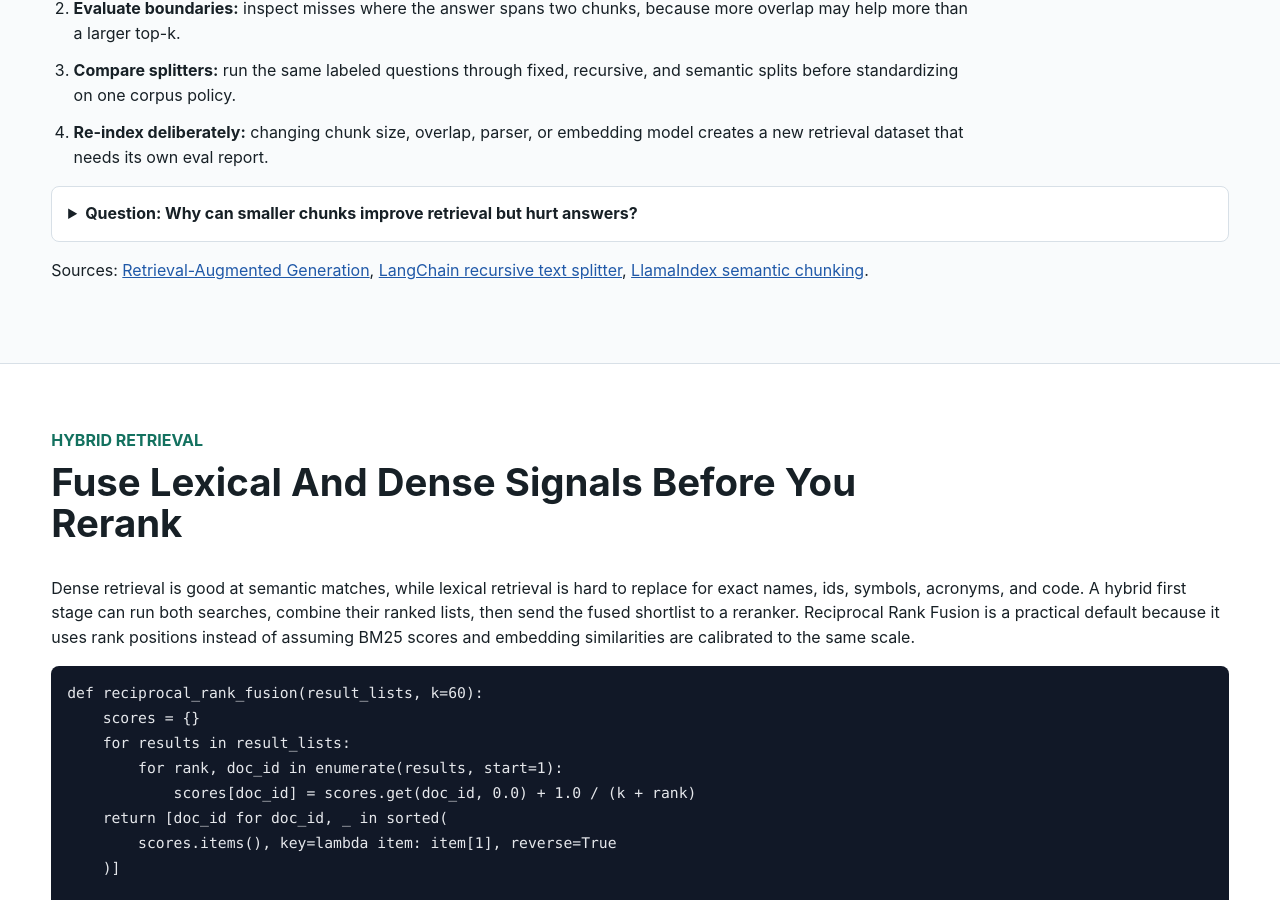
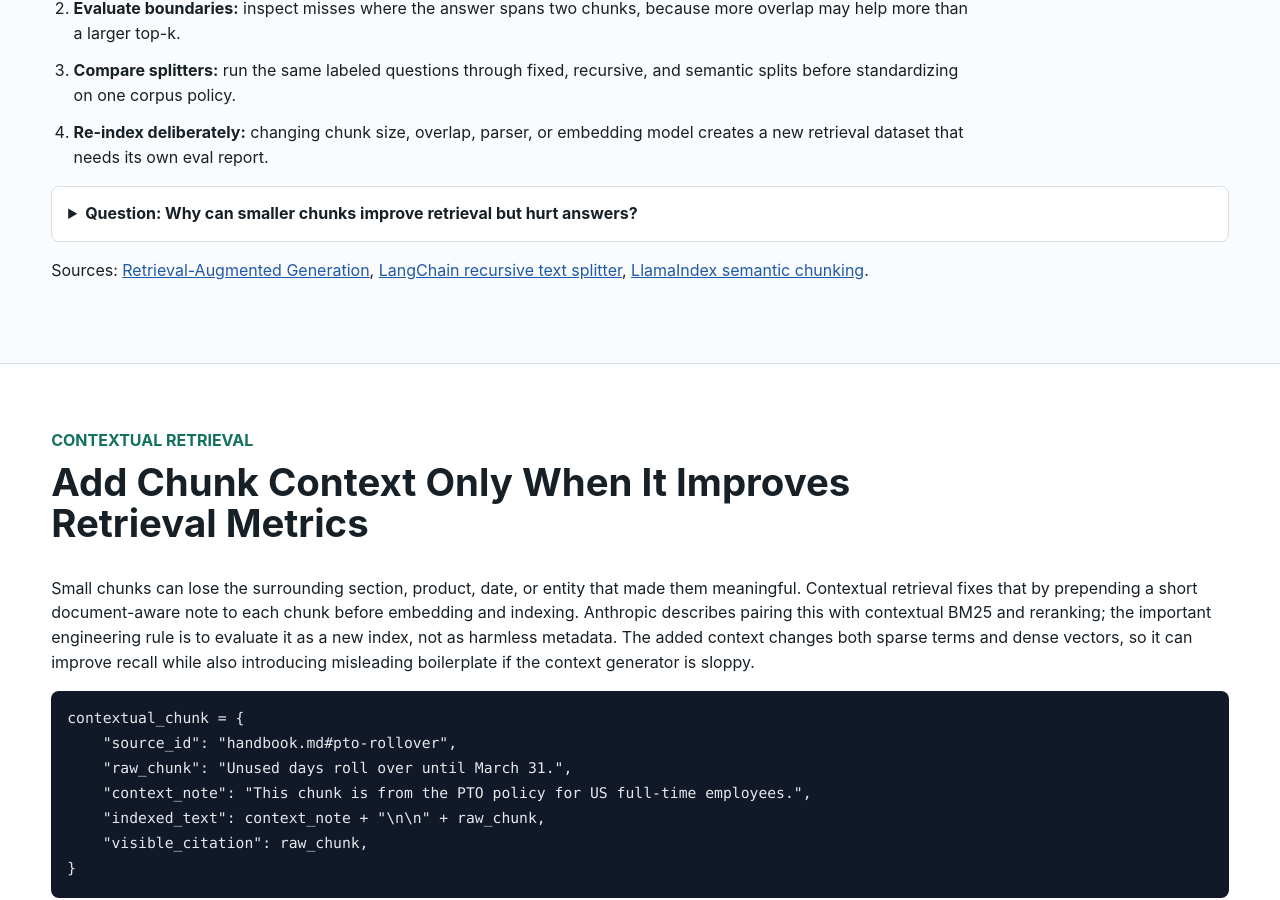
Before and after one commit to kennethli319/kennethli319.github.io, a Jekyll site: the page llm-ml-course/lessons/finetuning-rag-agents.html, which Jekyll copies as it is, in a window 1280 px wide and 900 px high, scrolled down 5579 px. Built offline with Jekyll 4.4.1, drawn with Linux system fonts in a browser that asks for light colours; some of the changed text lies outside the part shown.

Commit message:
Sync contextual retrieval course update

```diff
--- a/llm-ml-course/lessons/finetuning-rag-agents.html
+++ b/llm-ml-course/lessons/finetuning-rag-agents.html
@@ -14,6 +14,7 @@
       <a href="#qlora">QLoRA</a>
       <a href="#preference">Preference</a>
       <a href="#rag">RAG</a>
+      <a href="#contextual-retrieval">Contextual Retrieval</a>
       <a href="#hybrid-retrieval">Hybrid Retrieval</a>
       <a href="#dense-index">Dense Index</a>
       <a href="#reranking">Reranking</a>
@@ -253,6 +254,46 @@ assert chosen_completion_mask.sum() > 0 and rejected_completion_mask.sum() > 0</
         <a href="https://arxiv.org/abs/2005.11401">Retrieval-Augmented Generation</a>,
         <a href="https://docs.langchain.com/oss/python/integrations/splitters/recursive_text_splitter">LangChain recursive text splitter</a>,
         <a href="https://developers.llamaindex.ai/python/examples/node_parsers/semantic_chunking/">LlamaIndex semantic chunking</a>.
+      </p>
+    </section>
+
+    <section id="contextual-retrieval" class="band">
+      <div class="section-head">
+        <p class="eyebrow">Contextual Retrieval</p>
+        <h2>Add Chunk Context Only When It Improves Retrieval Metrics</h2>
+      </div>
+      <p>
+        Small chunks can lose the surrounding section, product, date, or entity
+        that made them meaningful. Contextual retrieval fixes that by prepending
+        a short document-aware note to each chunk before embedding and indexing.
+        Anthropic describes pairing this with contextual BM25 and reranking;
+        the important engineering rule is to evaluate it as a new index, not as
+        harmless metadata. The added context changes both sparse terms and dense
+        vectors, so it can improve recall while also introducing misleading
+        boilerplate if the context generator is sloppy.
+      </p>
+      <pre><code class="language-python">contextual_chunk = {
+    "source_id": "handbook.md#pto-rollover",
+    "raw_chunk": "Unused days roll over until March 31.",
+    "context_note": "This chunk is from the PTO policy for US full-time employees.",
+    "indexed_text": context_note + "\n\n" + raw_chunk,
+    "visible_citation": raw_chunk,
+}</code></pre>
+      <ol class="steps">
+        <li><strong>Keep provenance clean:</strong> store generated context separately from source text so citations quote the original document, not the enrichment note.</li>
+        <li><strong>Compare indexes:</strong> run raw chunks, contextual chunks, contextual BM25, and reranked candidates against the same gold evidence ids.</li>
+        <li><strong>Inspect regressions:</strong> look for cases where a generic section note makes many chunks look relevant or where stale document summaries contaminate fresh chunks.</li>
+        <li><strong>Cache deliberately:</strong> context generation can be expensive at ingest time, so version the prompt, model, source document hash, and generated note.</li>
+      </ol>
+      <details class="qa">
+        <summary>Question: Why should the citation usually show raw chunk text instead of contextualized text?</summary>
+        <p>The generated context is an indexing aid, not the authoritative source. Showing raw source text keeps attribution auditable and prevents a generated note from becoming unsupported evidence.</p>
+      </details>
+      <p>
+        Sources:
+        <a href="https://www.anthropic.com/engineering/contextual-retrieval">Anthropic contextual retrieval</a>,
+        <a href="https://platform.claude.com/cookbook/capabilities-contextual-embeddings-guide">Claude contextual embeddings cookbook</a>,
+        <a href="https://docs.langchain.com/langsmith/evaluate-rag-tutorial">LangSmith RAG evaluation tutorial</a>.
       </p>
     </section>
 
```
Also changed, not shown: llm-ml-course/README.md (+3 -0 lines).
